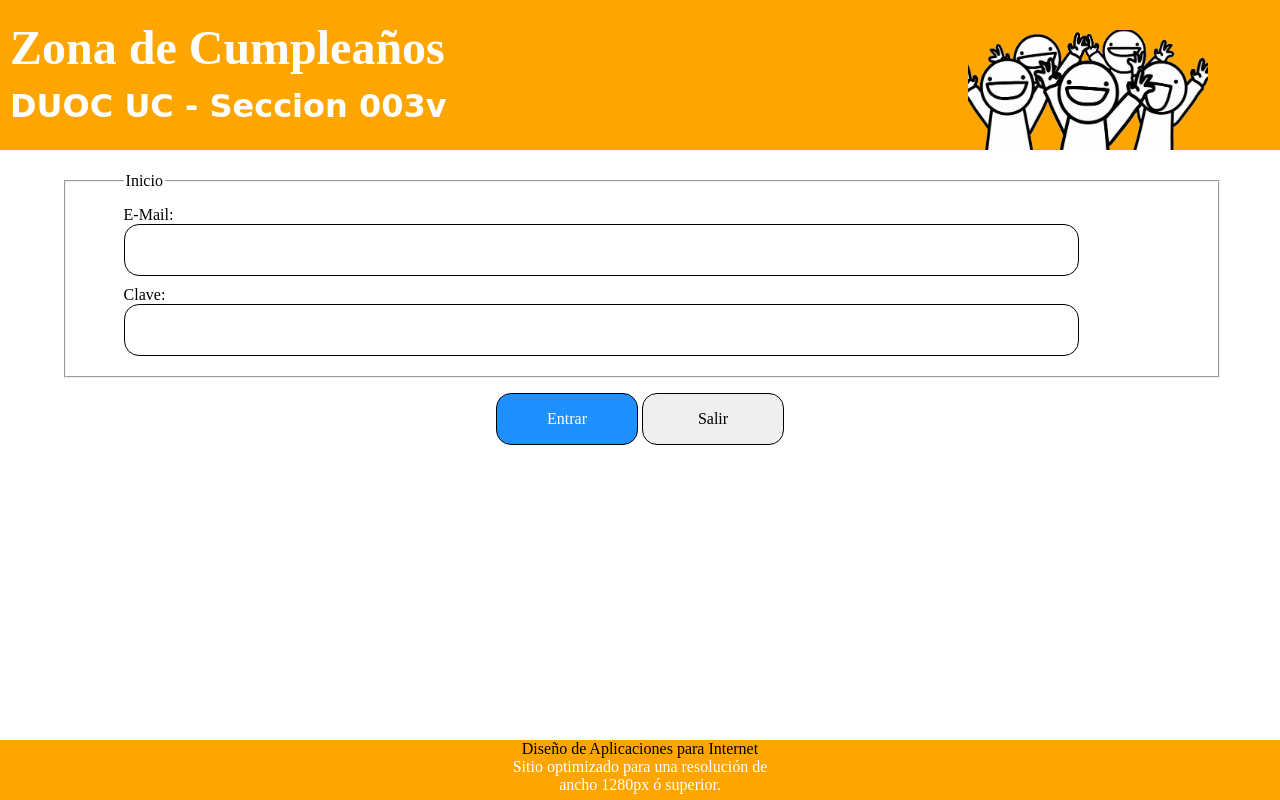
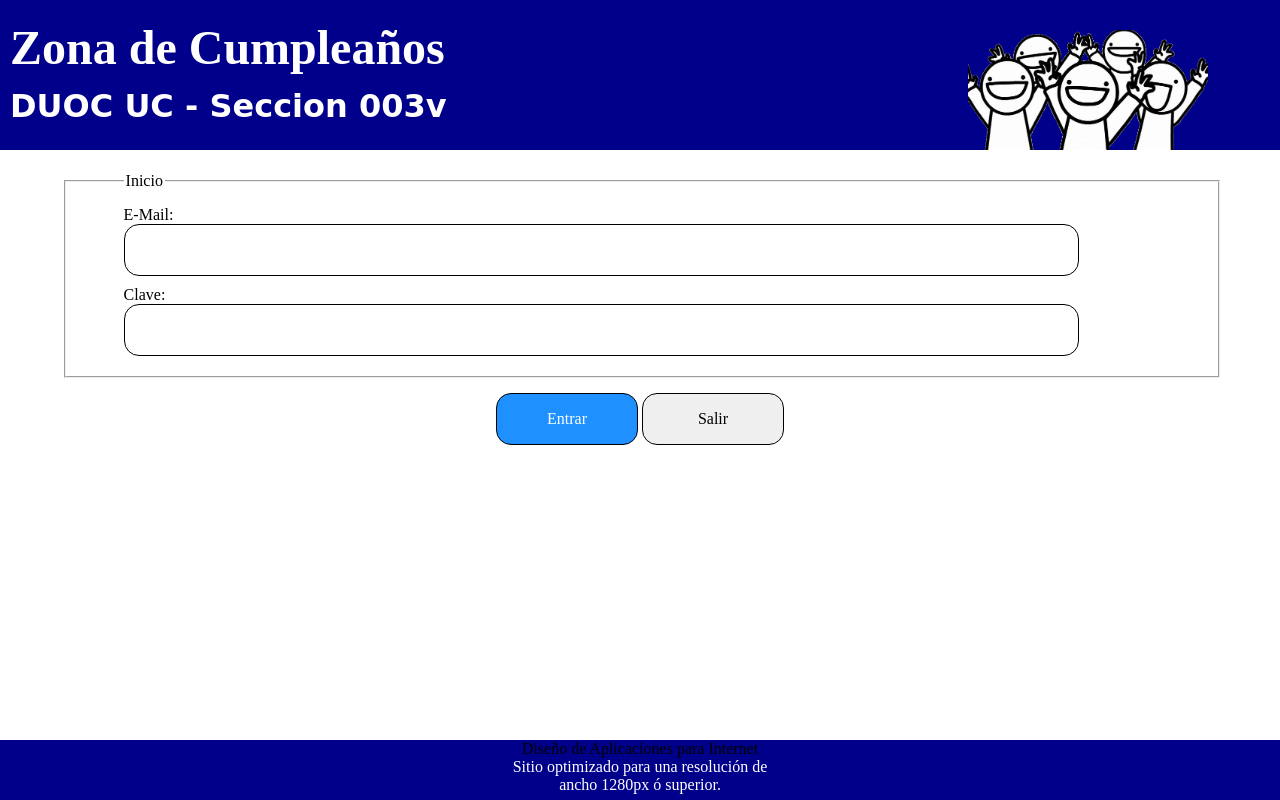
Before and after one commit to orove/birthdayzone, a PHP site: page / in a window 1280 px wide. Run offline with PHP 8.4, Linux system fonts and the light colour scheme; grey boxes are pictures that could not be loaded.

Commit message:
Se cambió color de encabezado y pié de página por el color "darkblue"

```diff
--- a/css/estilo-320-480.css
+++ b/css/estilo-320-480.css
@@ -15,7 +15,7 @@ html,body {      /* notar que a la etiqueta html tambien se le aplica estilo */
 
 header, footer {
    width: 100%;      /* ancho del header y footer */
-   background-color:orange; /* color de fondo */
+   background-color:darkblue; /* color de fondo */
    color:black;             /* color del texto */
    text-align:center; /* texo centrado */
    padding:0px;       /* espacio del contenido con el borde del header */
```
